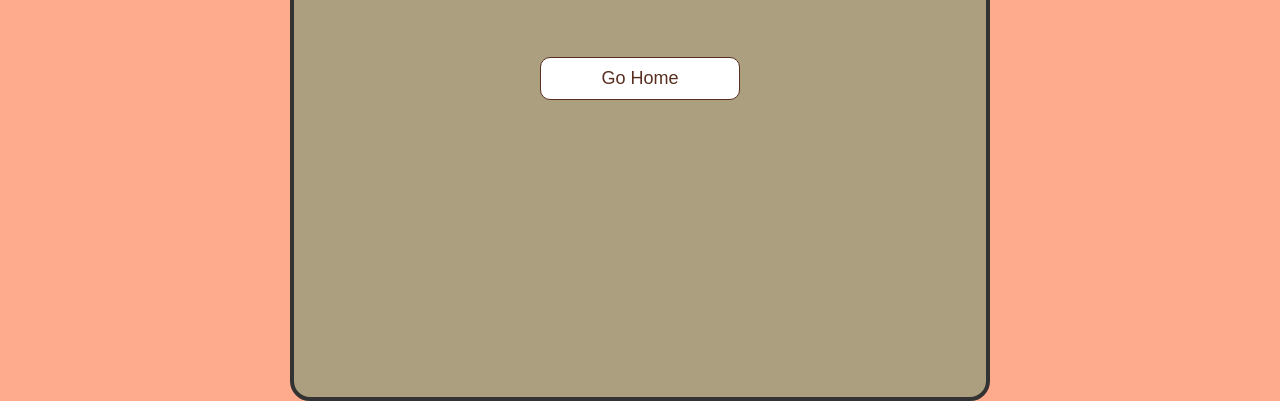
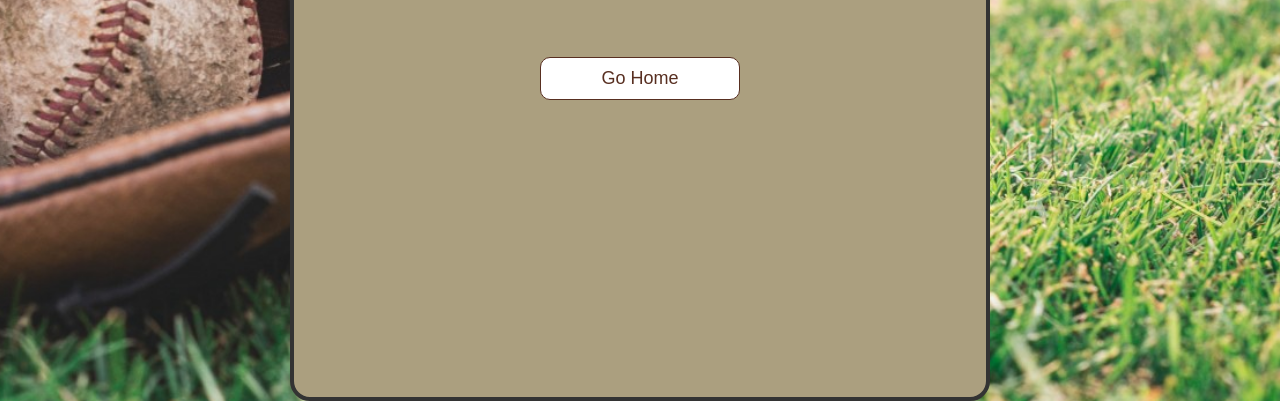
Before and after one commit to Bdevn/SportsTriviaQuiz, a plain HTML site: page highscores.html in a window 1280 px wide. Shown: the part 399-800 px from the top of the page. Drawn offline with Linux system fonts and the light colour scheme; the site is published under a folder, as on GitHub Pages, so addresses that start at the root find nothing.

Commit message:
Update highscores.css
img path edit

```diff
--- a/highscores.css
+++ b/highscores.css
@@ -1,6 +1,6 @@
 html,
 body {
-  background-image: url(/images/BaseballGloveAndBalls.png);
+  background-image: url(./images/BaseballGloveAndBalls.png);
   background-repeat: no-repeat;
   background-position: center;
   background-size: cover;
```
